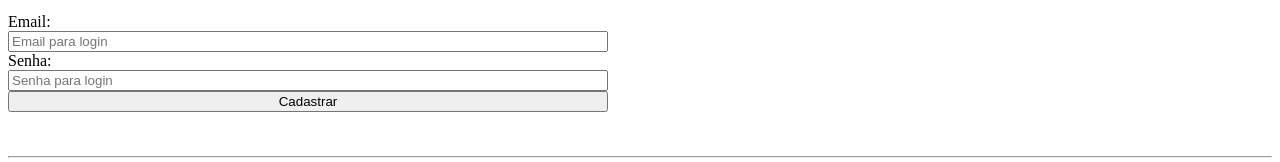
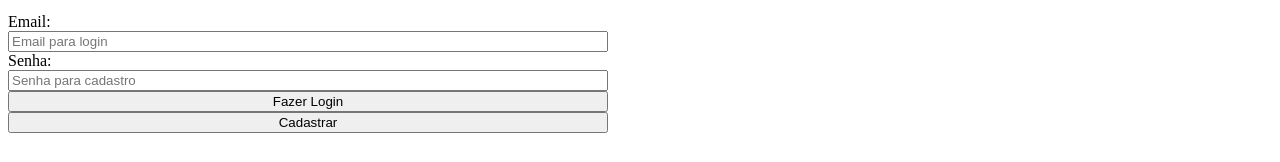
Before and after one commit to Luchtml/firebase, a React (Create React App) app: page / in a window 1280 px wide. Shown: the part 135-297 px from the top of the page. Built offline with nearby package versions, Linux system fonts and the light colour scheme; no server answers; the database is empty.

Commit message:
login logout

```diff
--- a/src/App.js
+++ b/src/App.js
@@ -13,7 +13,11 @@ import {
   onSnapshot,
 } from 'firebase/firestore';
 
-import { createUserWithEmailAndPassword } from 'firebase/auth';
+import {
+  createUserWithEmailAndPassword,
+  signInWithEmailAndPassword,
+  signOut,
+} from 'firebase/auth';
 
 const App = () => {
   const [titulo, setTitulo] = React.useState('');
@@ -23,6 +27,8 @@ const App = () => {
 
   const [email, setEmail] = React.useState('');
   const [senha, setSenha] = React.useState('');
+  const [user, setUser] = React.useState(false);
+  const [userDetail, setUserDetail] = React.useState({});
 
   React.useEffect(() => {
     async function loadPosts() {
@@ -143,9 +149,45 @@ const App = () => {
       });
   }
 
+  async function logarUsuario() {
+    await signInWithEmailAndPassword(auth, email, senha)
+      .then((value) => {
+        console.log('user logado com sucesso');
+
+        setUserDetail({
+          uid: value.user.uid,
+          email: value.user.email,
+        });
+
+        setUser(true);
+
+        setEmail('');
+        setSenha('');
+      })
+      .catch((error) => {
+        console.log('erro' + error);
+      });
+  }
+
+  async function fazerLogout() {
+    await signOut(auth);
+    setUser(false);
+    setUserDetail({});
+  }
   return (
     <div>
       <h1>React Js + Firebase 😃 </h1>
+
+      {user && (
+        <div>
+          <strong>Seja bem vindo(a) </strong>
+          <span>
+            ID: {userDetail.uid} - Email: {userDetail.email}
+          </span>{' '}
+          <button onClick={fazerLogout}>Sair da conta</button>
+          <br /> <br />
+        </div>
+      )}
 
       <div className="container">
         <h2>Usuários: </h2>
@@ -160,11 +202,12 @@ const App = () => {
         <label>Senha:</label>
         <input
           value={senha}
-          placeholder="Senha para login"
+          placeholder="Senha para cadastro"
           onChange={({ target }) => {
             setSenha(target.value);
           }}
         />
+        <button onClick={logarUsuario}>Fazer Login</button>
         <button onClick={novoUsuario}>Cadastrar</button>
       </div>
 
```
